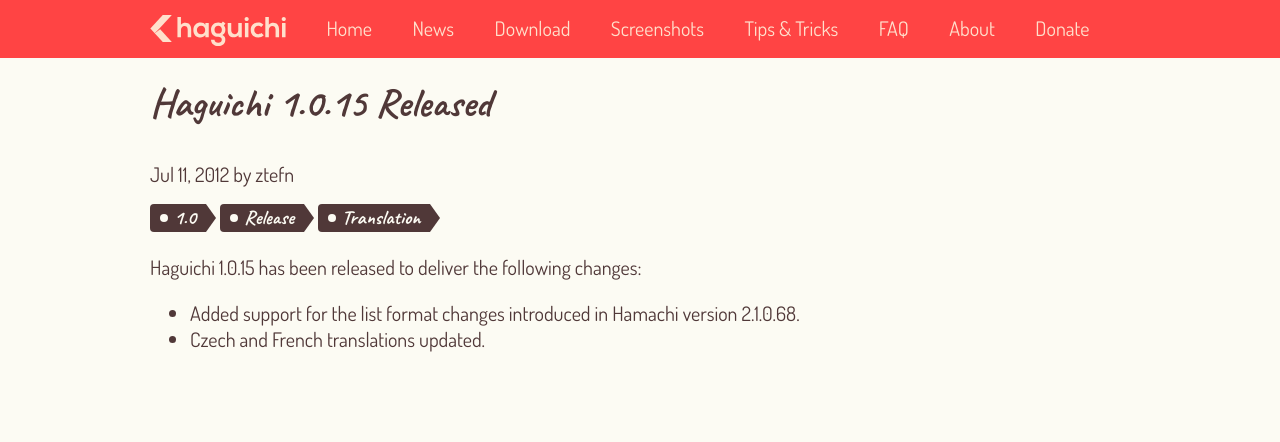
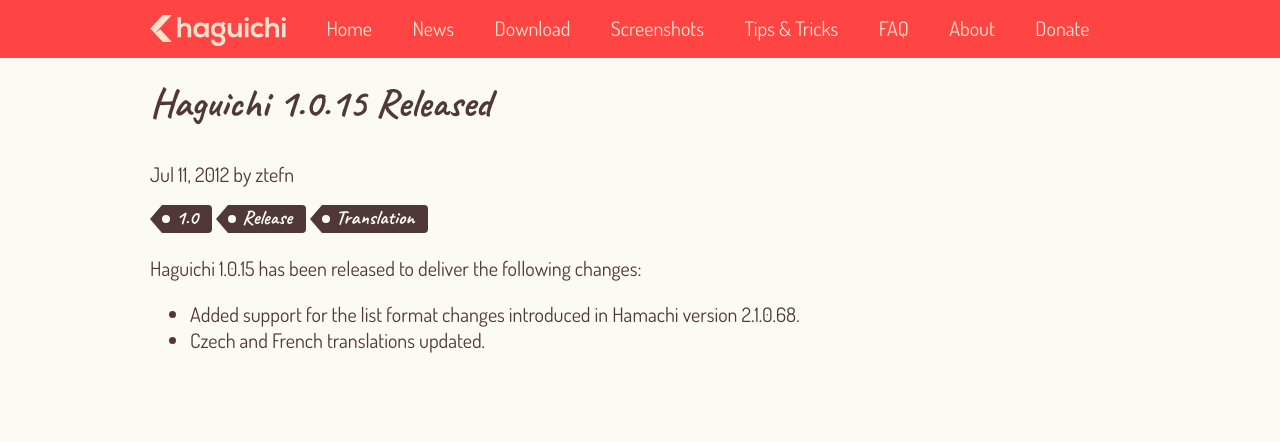
Before and after one commit to ztefn/haguichi-website, a Jekyll site: the page built from _posts/2012-07-11-release1015.md, in a window 1280 px wide. Shown: the top 442 px of the page. Built offline with Jekyll 4.4.1, drawn with Linux system fonts in a browser that asks for light colours; comment, search, counter and statistics services are not loaded.

Commit message:
Improve tags style

```diff
--- a/assets/main.scss
+++ b/assets/main.scss
@@ -776,34 +776,34 @@
     color: $base-bg-color;
     display: inline-block;
     position: relative;
-    border-radius: 0.2em 0 0 0.2em;
+    border-radius: 0 0.2em 0.2em 0;
     font-family: $alt-font-family;
     height: 1.4em;
-    line-height: 1.4em;
-    padding: 0 1em 0 1.2em;
+    line-height: 1.3em;
+    padding: 0 0.7em 0 1.3em;
     margin: 0 0 0.3em 0;
 
-    &::before
+    &::after
     {
       background: $base-bg-color;
       border-radius: 0.5em;
       content: '';
       height: 0.4em;
-      left: 0.5em;
+      left: 0.6em;
       position: absolute;
       width: 0.4em;
       top: 0.5em;
     }
 
-    &::after
+    &::before
     {
       background: $base-bg-color;
       border-bottom: 0.7em solid transparent;
-      border-left: 0.5em solid $base-fg-color;
+      border-right: 0.6em solid $base-fg-color;
       border-top: 0.7em solid transparent;
       content: '';
       position: absolute;
-      right: 0;
+      left: 0;
       top: 0;
     }
   }
```
